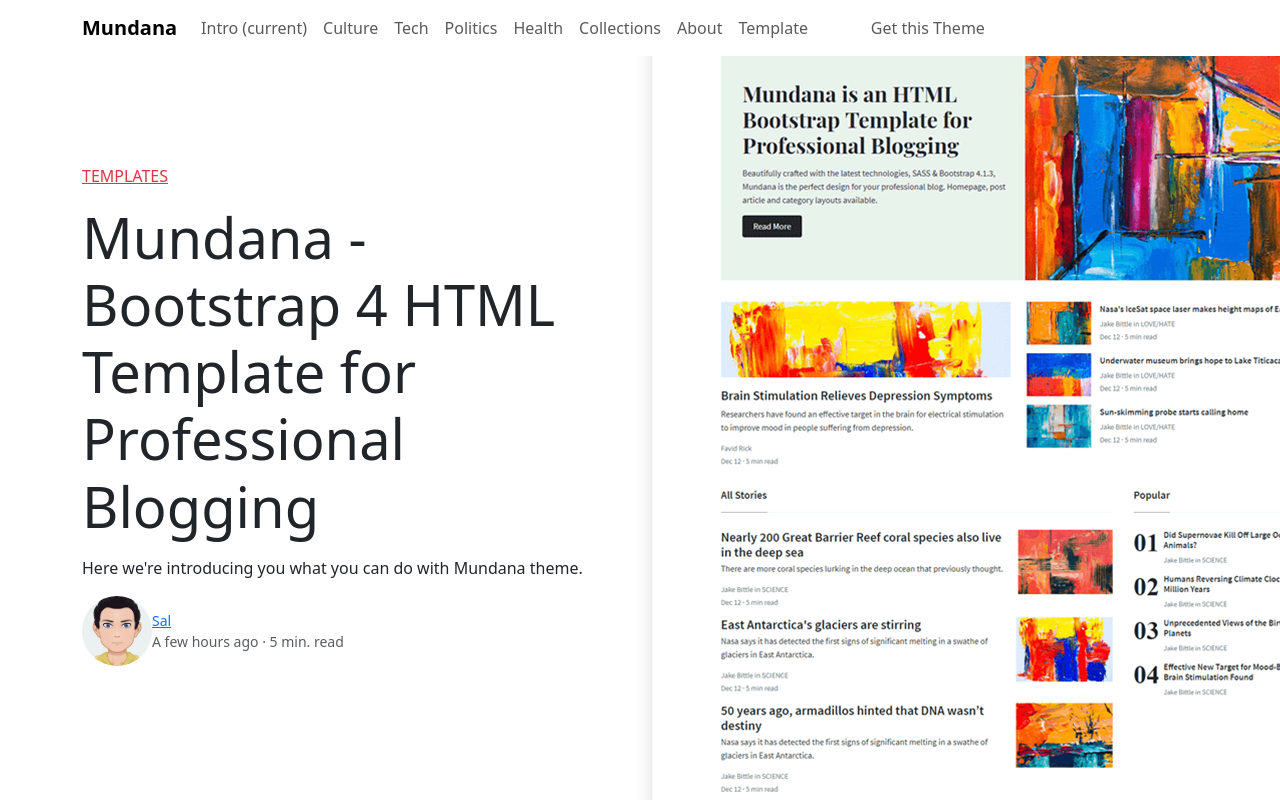
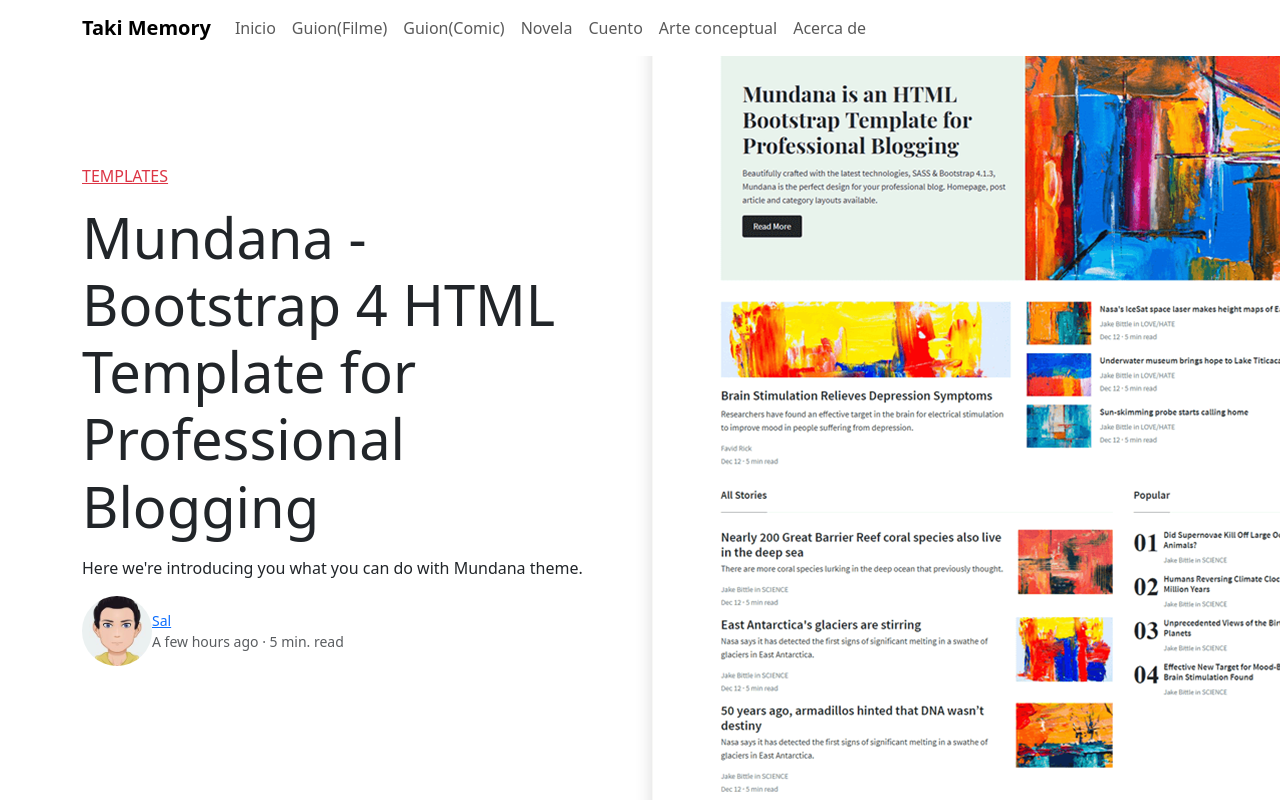
Before and after one commit to TakiTowa/TakiMemory.github.io, a website: page about.html in a window 1280 px wide. Shown: the top 800 px of the page. Drawn offline with nearby package versions, Linux system fonts and the light colour scheme.

Commit message:
aRREGLOS segunda parte

```diff
--- a/about.html
+++ b/about.html
@@ -16,47 +16,38 @@
 --------------------------------------->
 <nav class="topnav navbar navbar-expand-lg navbar-light bg-white fixed-top">
 	<div class="container">
-	<a class="navbar-brand" href="./index.html"><strong>Mundana</strong></a>
+		<a class="navbar-brand" href="./index.html"><strong>Taki Memory</strong></a>
 		<button class="navbar-toggler collapsed" type="button" data-toggle="collapse" data-target="#navbarColor02" aria-controls="navbarColor02" aria-expanded="false" aria-label="Toggle navigation">
 		<span class="navbar-toggler-icon"></span>
 		</button>
 		<div class="navbar-collapse collapse" id="navbarColor02" style="">
 			<ul class="navbar-nav mr-auto d-flex align-items-center">
 				<li class="nav-item">
-			<a class="nav-link" href="./index.html">Intro <span class="sr-only">(current)</span></a>
+				<a class="nav-link" href="./index.html">Inicio</a>
 				</li>
 				<li class="nav-item">
-			<a class="nav-link" href="./article.html">Culture</a>
+				<a class="nav-link" href="./article.html">Guion(Filme)</a>
 				</li>
 				<li class="nav-item">
-			<a class="nav-link" href="./article.html">Tech</a>
+				<a class="nav-link" href="./article.html">Guion(Comic)</a>
 				</li>
 				<li class="nav-item">
-			<a class="nav-link" href="./article.html">Politics</a>
+				<a class="nav-link" href="./article.html">Novela</a>
 				</li>
 				<li class="nav-item">
-			<a class="nav-link" href="./article.html">Health</a>
+				<a class="nav-link" href="./article.html">Cuento</a>
 				</li>
 				<li class="nav-item">
-			<a class="nav-link" href="./article.html">Collections</a>
+				<a class="nav-link" href="./article.html">Arte conceptual</a>
 				</li>
 				<li class="nav-item">
-			<a class="nav-link" href="./about.html">About</a>
-			</li>
-			<li class="nav-item">
-			<a class="nav-link" href="./docs.html">Template <span class="badge badge-secondary">docs</span></a>
-			</li>
-		</ul>
-		<ul class="navbar-nav ml-auto d-flex align-items-center">
-			<li class="nav-item highlight">
-			<a class="nav-link" href="https://www.wowthemes.net/mundana-free-html-bootstrap-template/">Get this Theme</a>
+				<a class="nav-link" href="./about.html">Acerca de</a>
 				</li>
 			</ul>
 		</div>
 	</div>
 	</nav>
 	<!-- End Navbar -->
-
 
 <!--------------------------------------
 HEADER
```
Also changed, not shown: ComoDosGotasDeAgua(GuionFilme).html (+8 -16 lines), TalkToHer(GuionFilme).html (+8 -17 lines), article.html (+8 -16 lines), category.html (+8 -16 lines). Lines whose indentation alone changed are shown as unchanged.
